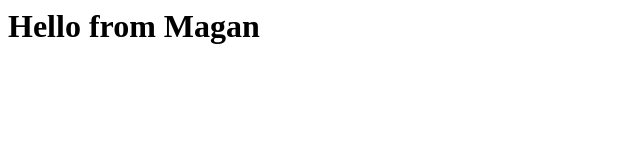
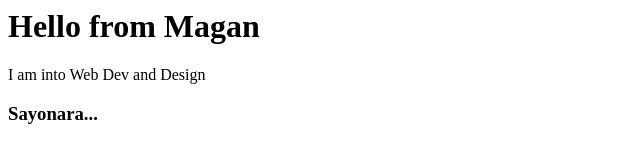
Before and after one commit to Magan-Sundar-Oram/demo-repo, a plain HTML site: page index.html in a window 1280 px wide. Shown: the whole page, without its empty margins (0-640 px from the left). Drawn offline with Linux system fonts and the light colour scheme.

Commit message:
Added new lines in index.html

```diff
--- a/index.html
+++ b/index.html
@@ -1 +1,3 @@
 <h1>Hello from Magan</h1>
+<P>I am into Web Dev and Design</P>
+<h3>Sayonara...</h3>
```
Also changed, not shown: 1 other file.
